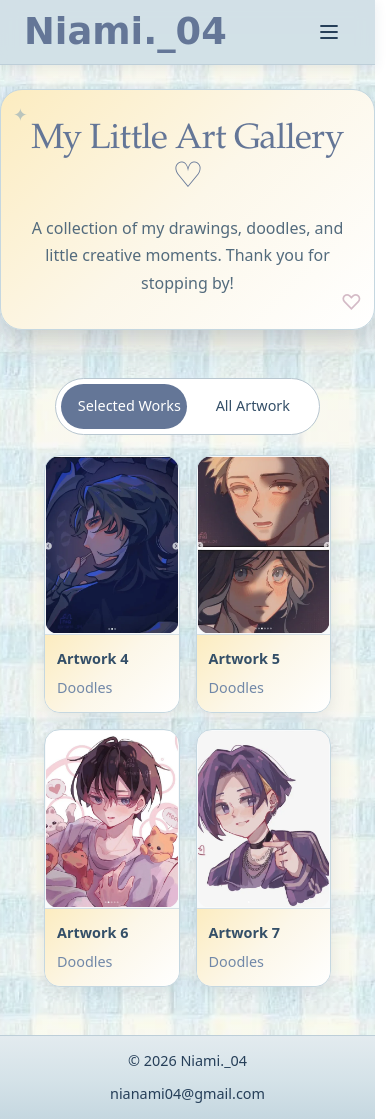
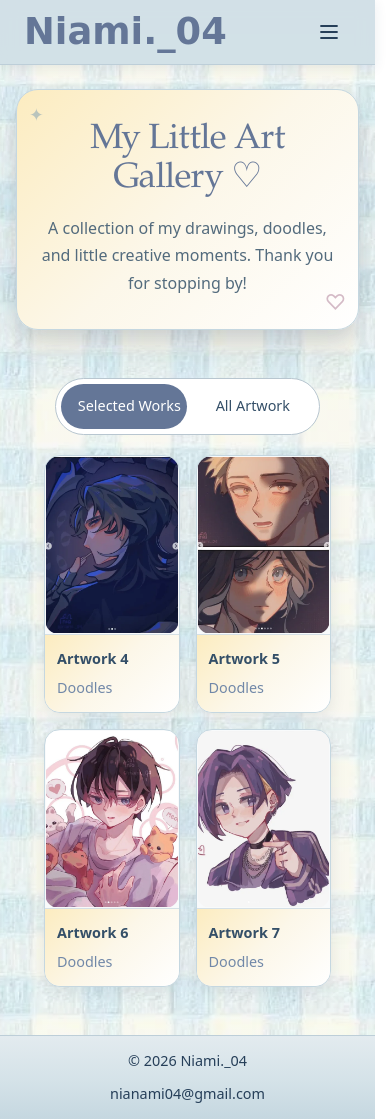
Before and after one commit to SoumyadeepDas-2004/Niami._04, a plain HTML site: page gallery.html in a window 390 px wide. Drawn offline with Linux system fonts and the light colour scheme; a web font is replaced by a local one.

Commit message:
phase 1 home page

```diff
--- a/css/style.css
+++ b/css/style.css
@@ -2311,10 +2311,13 @@ main .masonry[data-preview] {
     padding: 1.5rem 0;
   }
 
-  .gallery-page .gallery-hero .wrap {
-    padding: 2rem 1.25rem;
-    border-radius: 22px;
-  }
+ /* Mobile gallery hero — create space on both sides */
+.gallery-page .gallery-hero .wrap {
+  width: calc(100% - 32px);
+  margin-inline: auto;
+  padding: 2rem 1.25rem;
+  border-radius: 22px;
+}
 
   .gallery-page .gallery-hero h1 {
     font-size: clamp(2rem, 9vw, 2.8rem);
```
